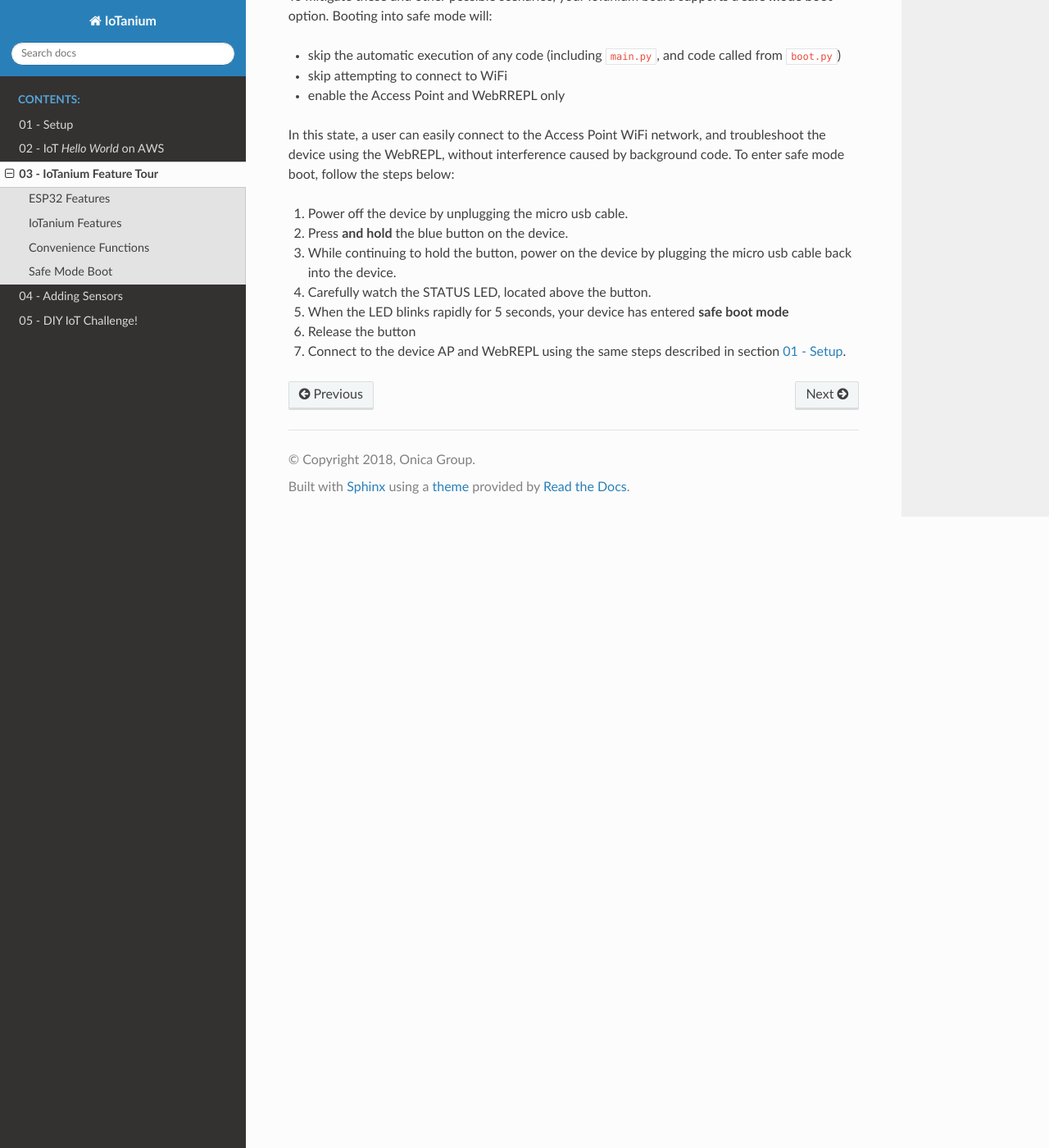
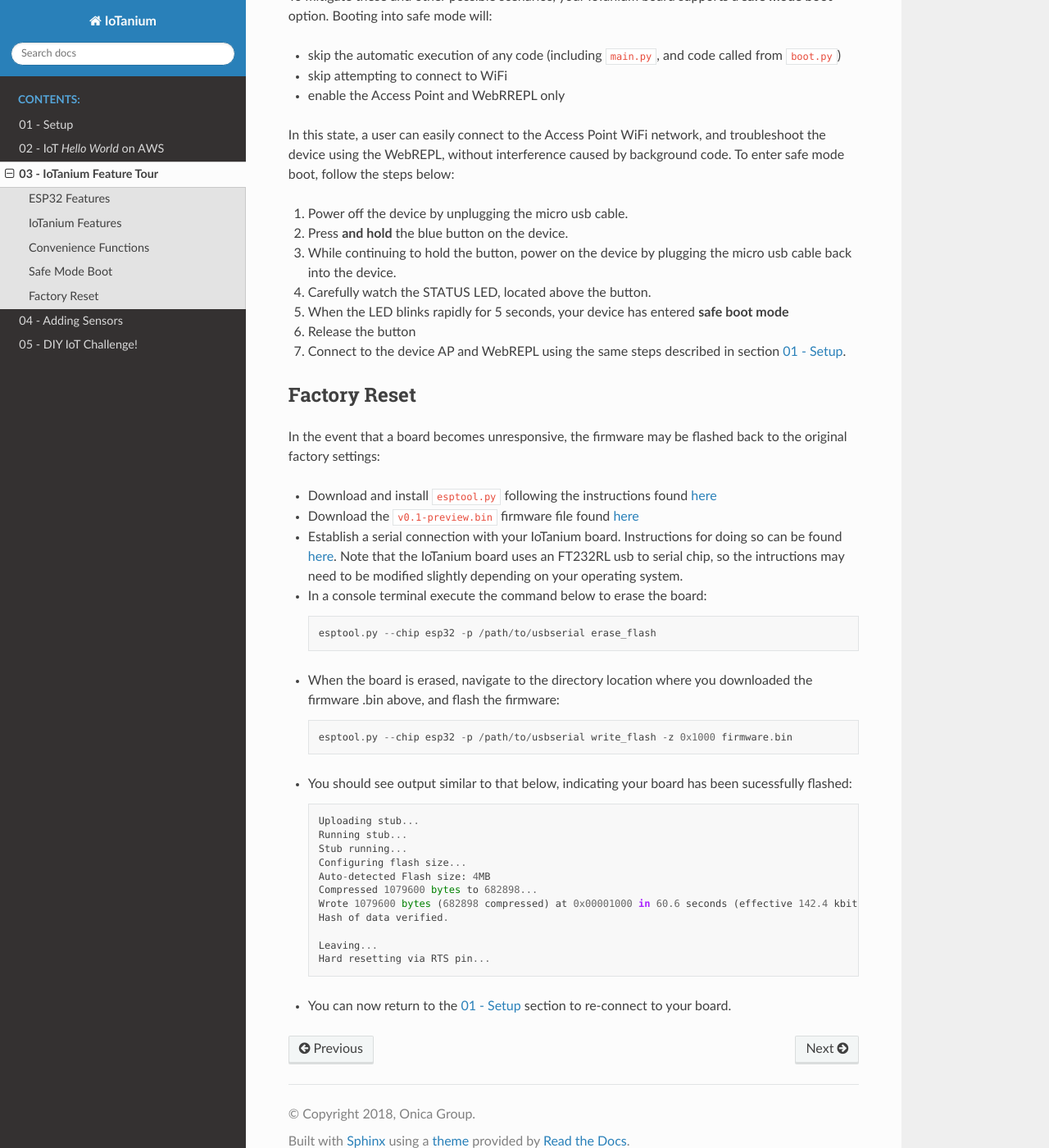
Before and after one commit to mpataws/iotanium, a Sphinx documentation site: the page built from docs/source/features/features.rst, in a window 1280 px wide and 1400 px high, scrolled down 4972 px. Shown: the whole window at 82% size. Built offline with Sphinx 7.4.7 and the Read the Docs theme 2.0.0, drawn with Linux system fonts in a browser that asks for light colours; pages that are not in the unit, such as notebooks, are missing from menus.

Commit message:
added factory reset to address issue #1

```diff
--- a/docs/source/features/features.rst
+++ b/docs/source/features/features.rst
@@ -160,3 +160,38 @@ In this state, a user can easily connect to the Access Point WiFi network, and t
 5. When the LED blinks rapidly for 5 seconds, your device has entered **safe boot mode**
 6. Release the button
 7. Connect to the device AP and WebREPL using the same steps described in section :doc:`../setup/setup`.
+
+
+Factory Reset
+~~~~~~~~~~~~~~~~~~~~~~~~~~~~~~~~
+In the event that a board becomes unresponsive, the firmware may be flashed back to the original factory settings:
+
+- Download and install ``esptool.py`` following the instructions found `here <https://github.com/espressif/esptool>`_
+
+- Download the ``v0.1-preview.bin`` firmware file found `here <https://github.com/onicagroup/iotanium/releases/download/v0.1-preview/v0.1-preview.bin>`_
+
+- Establish a serial connection with your IoTanium board.  Instructions for doing so can be found `here <https://docs.espressif.com/projects/esp-idf/en/latest/get-started/establish-serial-connection.html#>`_.  Note that the IoTanium board uses an FT232RL usb to serial chip, so the intructions may need to be modified slightly depending on your operating system.
+
+- In a console terminal execute the command below to erase the board::
+
+    esptool.py --chip esp32 -p /path/to/usbserial erase_flash
+
+- When the board is erased, navigate to the directory location where you downloaded the firmware .bin above, and flash the firmware::
+
+    esptool.py --chip esp32 -p /path/to/usbserial write_flash -z 0x1000 firmware.bin
+
+- You should see output similar to that below, indicating your board has been sucessfully flashed::
+
+    Uploading stub...
+    Running stub...
+    Stub running...
+    Configuring flash size...
+    Auto-detected Flash size: 4MB
+    Compressed 1079600 bytes to 682898...
+    Wrote 1079600 bytes (682898 compressed) at 0x00001000 in 60.6 seconds (effective 142.4 kbit/s)...
+    Hash of data verified.
+
+    Leaving...
+    Hard resetting via RTS pin...
+
+- You can now return to the :doc:`../setup/setup` section to re-connect to your board.
```
